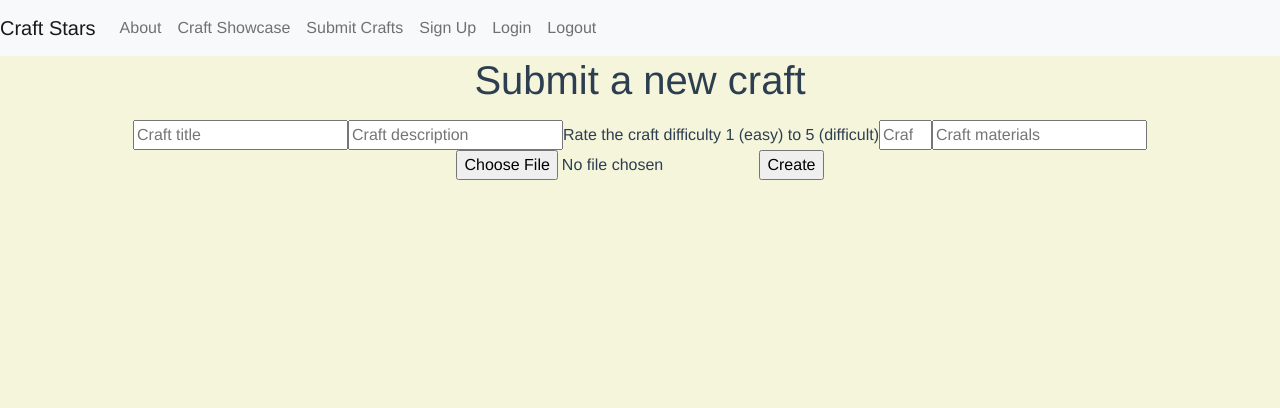
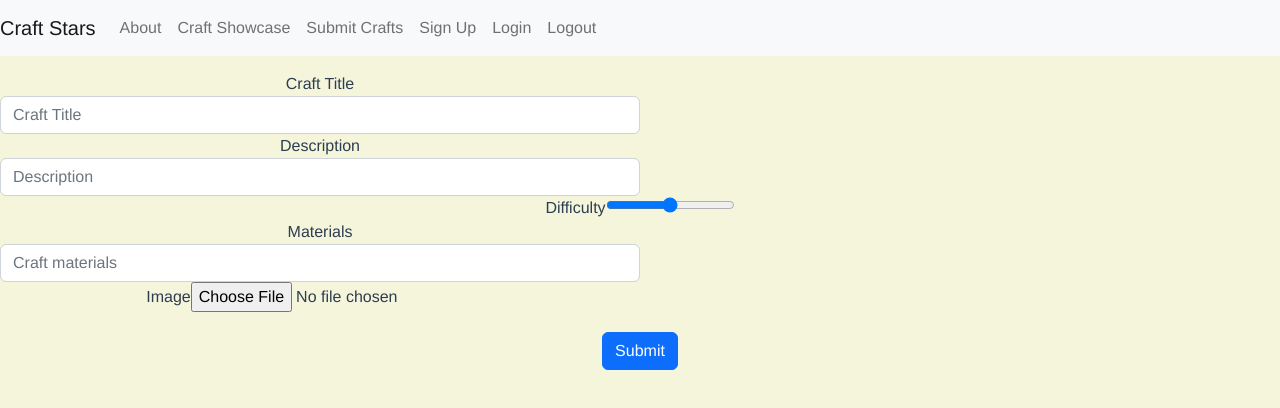
Before and after one commit to marocks31/personal-blog-frontend, a Vue app: page /crafts/new in a window 1280 px wide. Shown: the top 408 px of the page. Built offline with nearby package versions, Linux system fonts and the light colour scheme.

Commit message:
installed Bootstrap form for submit a craft page, not finished with linking up and css

```diff
--- a/src/views/CraftsNew.vue
+++ b/src/views/CraftsNew.vue
@@ -5,10 +5,28 @@ export default {
     return {
       newCraftParams: {},
       errors: [],
+      imageFile: "",
+      description: "",
+      difficulty: "",
+      materials: "",
+      name: "",
     };
   },
   created: function () {},
   methods: {
+    setFile: function (event) {
+      if (event.target.files.length > 0) {
+        this.imageFile = event.target.files[0];
+      }
+    },
+    submit: function () {
+      var formData = new FormData();
+      formData.append("image_file", this.imageFile);
+      formData.append("", this.description);
+      formData.append("", this.difficulty);
+      formData.append("", this.materials);
+      formData.append("", this.name);
+    },
     createCraft: function () {
       axios
         .post("/crafts", this.newCraftParams)
@@ -26,17 +44,38 @@ export default {
 </script>
 
 <template>
-  <div class="crafts-new">
-    <h1>Submit a new craft</h1>
-    <form action="/posts" method="post" enctype="multipart/form-data" v-on:submit.prevent="createCraft()">
+  <!-- bootstrap -->
+  <form action="/posts" method="post" enctype="multipart/form-data" v-on:submit.prevent="createCraft()">
+    <div class="form-row">
       <ul>
         <li v-for="error in errors" v-bind:key="error">{{ error }}</li>
       </ul>
-      <input type="text" v-model="newCraftParams.name" placeholder="Craft title" />
-      <input type="text" v-model="newCraftParams.description" placeholder="Craft description" />
-      <label for="quantity">Rate the craft difficulty 1 (easy) to 5 (difficult)</label>
+      <div class="form-group col-md-6">
+        <label for="craftTitle">Craft Title</label>
+        <input
+          type="text"
+          v-model="newCraftParams.name"
+          class="form-control"
+          id="craftTitle"
+          placeholder="Craft Title"
+        />
+      </div>
+      <div class="form-group col-md-6">
+        <label for="craftDescription">Description</label>
+        <input
+          type="text"
+          v-model="newCraftParams.description"
+          class="form-control"
+          id="craftDescription"
+          placeholder="Description"
+        />
+      </div>
+    </div>
+    <div class="form-row">
+      <!-- need to add in label explaining range, align, center-->
+      <label for="craftDifficulty">Difficulty</label>
       <input
-        type="number"
+        type="range"
         v-model="newCraftParams.difficulty"
         placeholder="Craft difficulty"
         id="quantity"
@@ -44,10 +83,31 @@ export default {
         min="1"
         max="5"
       />
-      <input type="text" v-model="newCraftParams.materials" placeholder="Craft materials" />
+    </div>
+    <div class="form-group col-md-6">
+      <label for="craftMaterials">Materials</label>
+      <input type="text" v-model="newCraftParams.materials" class="form-control" placeholder="Craft materials" />
+    </div>
+    <div class="form-group col-md-6">
+      <label for="craftDescription">Image</label>
       <input type="file" name="image_file" placeholder="Craft image" />
+    </div>
+    <button type="submit" class="btn btn-primary">Submit</button>
+  </form>
 
-      <input type="submit" value="Create" />
+  <!-- bootstrap form end -->
+
+  <div class="crafts-new">
+    <form action="/posts" method="post" enctype="multipart/form-data" v-on:submit.prevent="createCraft()">
+      <ul>
+        <li v-for="error in errors" v-bind:key="error">{{ error }}</li>
+      </ul>
     </form>
   </div>
 </template>
+<style>
+input[type="number"] {
+  width: 200px;
+}
+/* need padding around all inputs, labels */
+</style>
```
